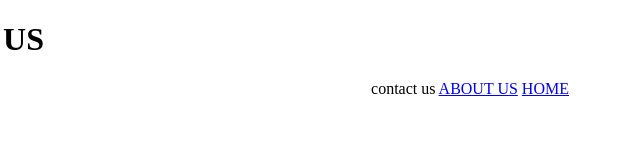
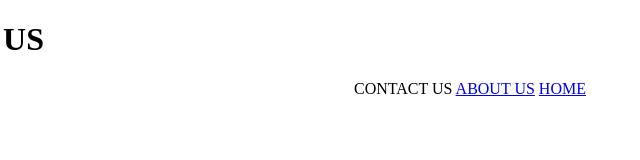
Before and after one commit to LiJin865/Box-model, a plain HTML site: page contactus.html in a window 1280 px wide. Shown: the full height of the page, 170-810 px from the left. Drawn offline with Linux system fonts and the light colour scheme.

Commit message:
Update contactus.html

```diff
--- a/contactus.html
+++ b/contactus.html
@@ -9,7 +9,7 @@
   <h1>CONTACT US</h1>
   <center>
    <nav class="navigator">
-    <a>contact us</a>
+    <a>CONTACT US</a>
      <a href="aboutus.html">ABOUT US</a>
      <a href="index.html">HOME</a>
    </nav>
```
